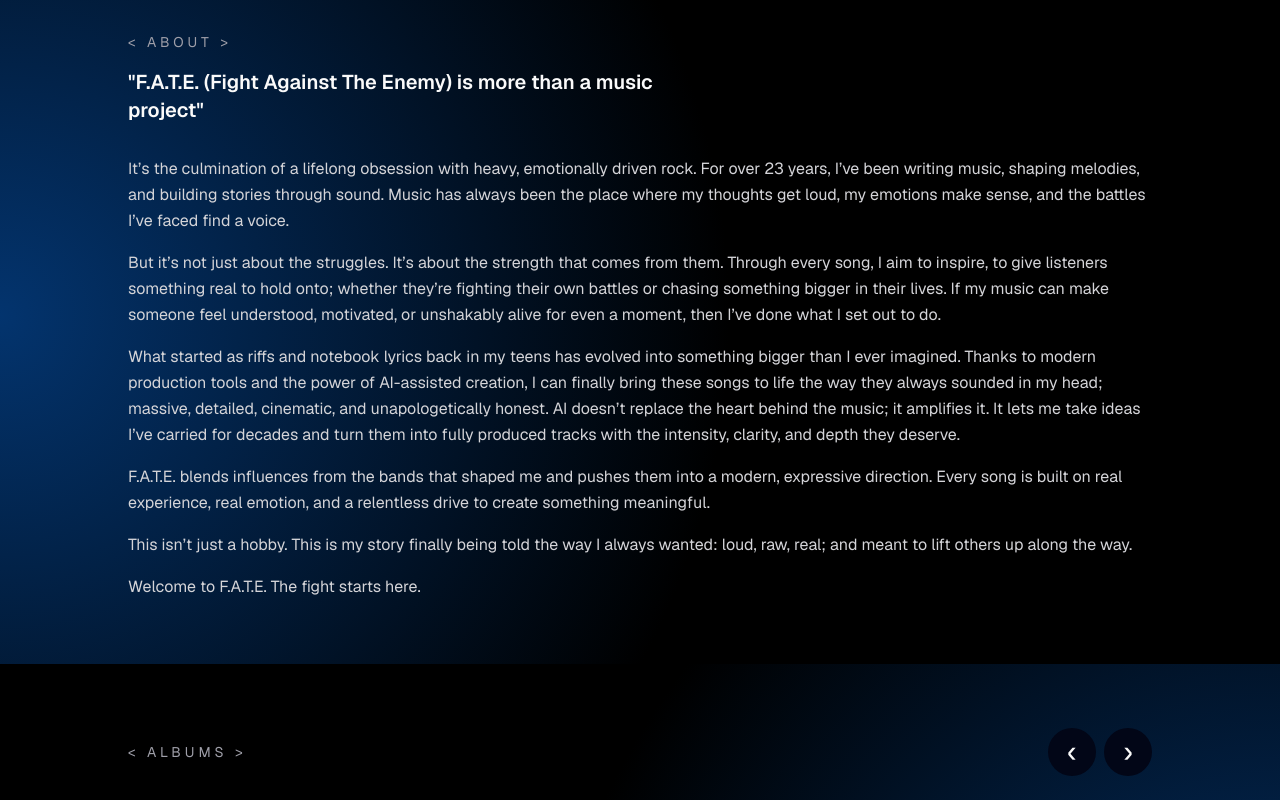
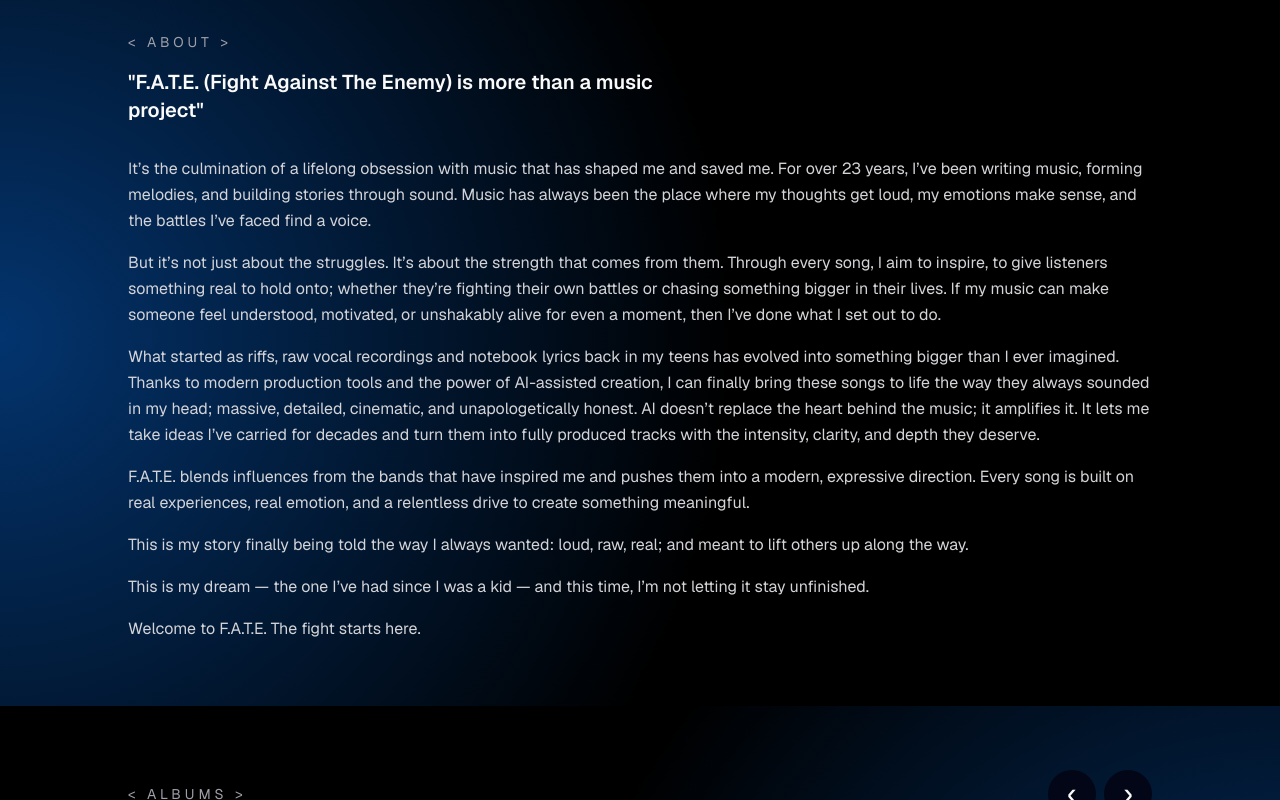
Before and after one commit to db1721/fate-website, a Next.js app: page / in a window 1280 px wide. Shown: the part 712-1512 px from the top of the page. Built offline with nearby package versions, Linux system fonts and the light colour scheme.

Commit message:
Update about  me

```diff
--- a/app/components/about.tsx
+++ b/app/components/about.tsx
@@ -40,8 +40,8 @@ export function AboutSection() {
                 </div>
                 <div className="space-y-4 text-sm leading-relaxed text-zinc-300 sm:text-base">
                     <p>
-                        It’s the culmination of a lifelong obsession with heavy, emotionally driven rock. For
-                        over {getYearsSince("2001-12-02")} years, I’ve been writing music, shaping melodies, and
+                        It’s the culmination of a lifelong obsession with music that has shaped me and saved me. For
+                        over {getYearsSince("2001-12-02")} years, I’ve been writing music, forming melodies, and
                         building stories through sound. Music has always been the place where my thoughts get
                         loud, my emotions make sense, and the battles I’ve faced find a voice.
                     </p>
@@ -53,7 +53,7 @@ export function AboutSection() {
                         I’ve done what I set out to do.
                     </p>
                     <p>
-                        What started as riffs and notebook lyrics back in my teens has evolved into something bigger
+                        What started as riffs, raw vocal recordings and notebook lyrics back in my teens has evolved into something bigger
                         than I ever imagined. Thanks to modern production tools and the power of AI-assisted creation,
                         I can finally bring these songs to life the way they always sounded in my head; massive,
                         detailed, cinematic, and unapologetically honest. AI doesn’t replace the heart behind the
@@ -61,13 +61,17 @@ export function AboutSection() {
                         fully produced tracks with the intensity, clarity, and depth they deserve.
                     </p>
                     <p>
-                        F.A.T.E. blends influences from the bands that shaped me and pushes them into a modern,
-                        expressive direction. Every song is built on real experience, real emotion, and a relentless
+                        F.A.T.E. blends influences from the bands that have inspired me and pushes them into a modern,
+                        expressive direction. Every song is built on real experiences, real emotion, and a relentless
                         drive to create something meaningful.
                     </p>
                     <p>
-                        This isn’t just a hobby. This is my story finally being told the way I always wanted:
+                        This is my story finally being told the way I always wanted:
                         loud, raw, real; and meant to lift others up along the way.
+                    </p>
+                    <p>
+                        This is my dream — the one I’ve had since I was a kid — and this time, I’m not letting it stay
+                        unfinished.
                     </p>
                     <p>
                         Welcome to F.A.T.E.
```
